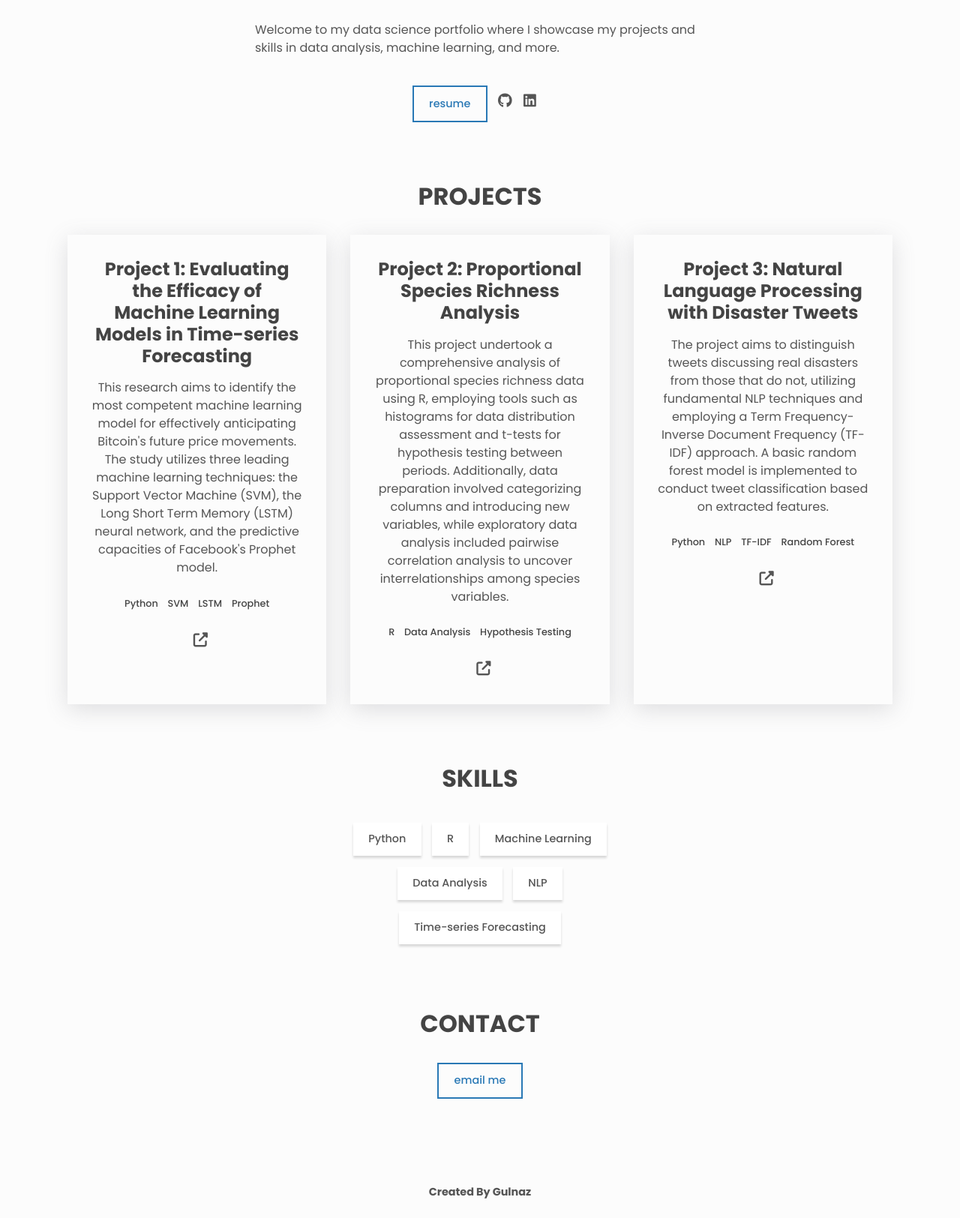
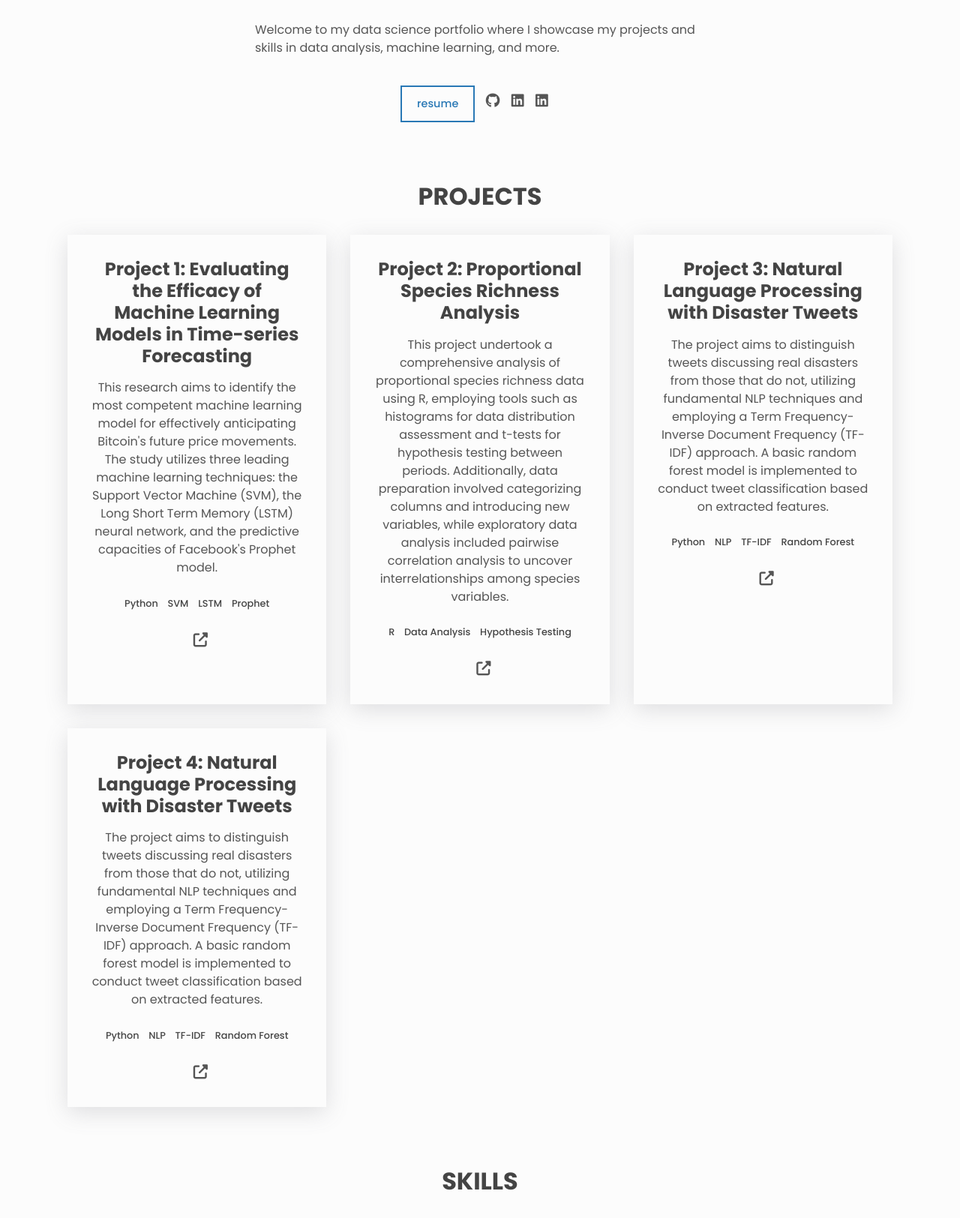
Before and after one commit to uniquebloom/gbportfolio, a plain HTML site: page index.html in a window 1280 px wide. Shown: the part 340-1964 px from the top of the page at 75% size. Drawn offline with Linux system fonts and the light colour scheme.

Commit message:
Updated contacts emails, resume .html

```diff
--- a/index.html
+++ b/index.html
@@ -55,22 +55,29 @@
             Welcome to my data science portfolio where I showcase my projects and skills in data analysis, machine learning, and more.
         </p>
         <div class="about__contact center">
-            <a href="https://example.com">
+            <a href="https://drive.google.com/file/d/1w2c5FZPeD9HeOGXA_fUVURS7TDaCFgfD/view?usp=sharing">
                 <span class="btn btn--outline">Resume</span>
             </a>
             <a
-                href="https://github.com/your-github-profile"
+                href="https://github.com/uniquebloom"
                 aria-label="github"
                 class="link link--icon"
             >
                 <i aria-hidden="true" class="fab fa-github"></i>
             </a>
             <a
-                href="https://linkedin.com/in/your-linkedin-profile"
+                href="https://www.linkedin.com/in/gulnazds/"
                 aria-label="linkedin"
                 class="link link--icon"
             >
                 <i aria-hidden="true" class="fab fa-linkedin"></i>
+            </a>
+            <a
+                href="https://www.kaggle.com/supernovag"
+                aria-label="kaggle"
+                class="link link--icon"
+            >
+                 <i aria-hidden="true" class="fab fa-linkedin"></i>
             </a>
         </div>
     </div>
@@ -134,6 +141,26 @@
                     <i aria-hidden="true" class="fas fa-external-link-alt"></i>
                 </a>
             </div>
+
+            <div class="project">
+                <h3>Project 4: Natural Language Processing with Disaster Tweets</h3>
+                <p class="project__description">
+                    The project aims to distinguish tweets discussing real disasters from those that do not, utilizing fundamental NLP techniques and employing a Term Frequency-Inverse Document Frequency (TF-IDF) approach. A basic random forest model is implemented to conduct tweet classification based on extracted features.
+                </p>
+                <ul class="project__stack">
+                    <li class="project__stack-item">Python</li>
+                    <li class="project__stack-item">NLP</li>
+                    <li class="project__stack-item">TF-IDF</li>
+                    <li class="project__stack-item">Random Forest</li>
+                </ul>
+                <a
+                    href="https://colab.research.google.com/drive/1BvYAsA8LCikk8-AGIwrd3xaHbWxZaZsO?usp=sharings"
+                    aria-label="live preview"
+                    class="link link--icon"
+                >
+                    <i aria-hidden="true" class="fas fa-external-link-alt"></i>
+                </a>
+            </div>
         </div>
     </section>
     <!-- Skills -->
@@ -151,7 +178,7 @@
     <!-- Contact -->
     <section class="section contact center" id="contact">
         <h2 class="section__title">Contact</h2>
-        <a href="mailto:your-email@example.com">
+        <a href="mailto:gulnazpm@gmail.com">
             <span class="btn btn--outline">Email me</span>
         </a>
     </section>
```
